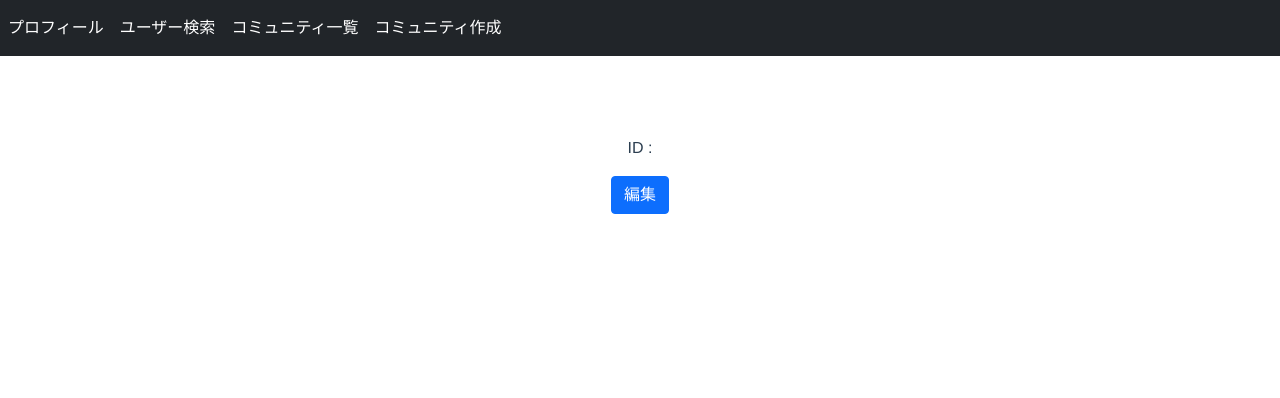
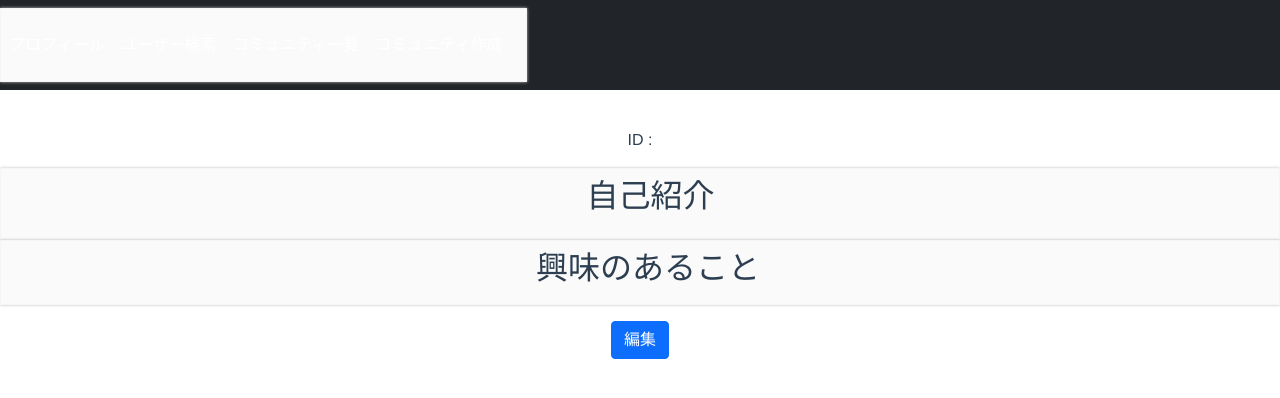
Before and after one commit to komadaru/hacku_trihack_ws, a Vue app: page /user/invalid in a window 1280 px wide. Shown: the top 398 px of the page. Built offline with nearby package versions, Linux system fonts and the light colour scheme; no server answers; the database is empty.

Commit message:
user-design 3

```diff
--- a/src/views/User.vue
+++ b/src/views/User.vue
@@ -1,15 +1,23 @@
 <template>
     <div>
         <div class="info">
-            <h1 class="mt-2">{{name}}</h1>
+            <h1>{{name}}</h1>
+            <p>ID : {{uid}}</p>
+        </div>
+        <div class="bio">
+            <h2>自己紹介</h2>
             <p>{{biography}}</p>
-            <p>ID : {{uid}}</p>
-            <p v-for = "interest in interests" :key = "interest">{{interest}}</p>
-            <div v-show="uid === id">
-              <router-link :to="{ path:'/user/' + this.$route.params.userId + '/user_edit'}">
-                  <p class="btn btn-primary">編集</p>
-              </router-link>
-            </div>
+        </div>
+        <div class="int">
+            <ul>
+              <h2>興味のあること</h2>
+              <li v-for = "interest in interests" :key = "interest">{{interest}}</li>
+            </ul>
+        </div>
+        <div v-show="uid === id">
+          <router-link :to="{ path:'/user/' + this.$route.params.userId + '/user_edit'}">
+              <p class="btn btn-primary">編集</p>
+          </router-link>
         </div>
     </div>
 </template>
@@ -53,3 +61,24 @@ export default {
   },
 }
 </script>
+<style>
+.bio {
+  box-shadow :0px 0px 3px silver;
+  border: solid 1px whitesmoke;
+  padding: 0.5em 1em 0.5em 2.3em;
+  position: relative;
+  background: #fafafa;
+}
+ul {
+  box-shadow :0px 0px 3px silver;
+  border: solid 1px whitesmoke;
+  padding: 0.5em 1em 0.5em 2.3em;
+  position: relative;
+  background: #fafafa;
+}
+ul li {
+  line-height: 1.5;
+  padding: 0.5em 0;
+  list-style-type: none!important;
+}
+</style>
```
